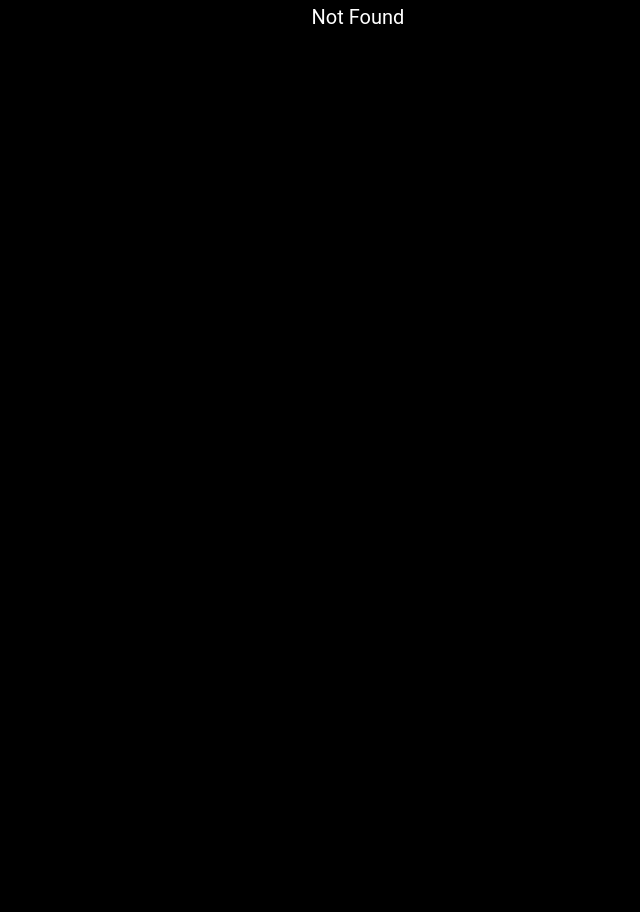
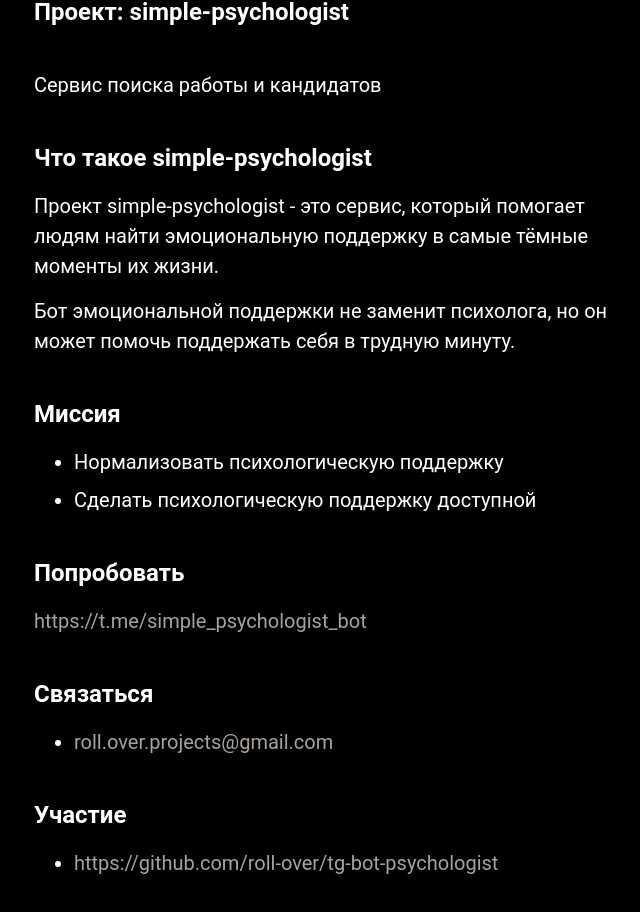
Before and after one commit to roll-over/landing, a SvelteKit app: page /projects/simple-psychologist in a window 1280 px wide. Before the commit this address had no page. Shown: the part 172-1084 px from the top of the page, without its empty margins (282-922 px from the left). Before the commit the page ends 800 px from the top, so only its background shows below. Built offline with nearby package versions, Linux system fonts and the light colour scheme.

Commit message:
add simple psyhologist page

```diff
--- a/src/routes/projects/+page.svelte
+++ b/src/routes/projects/+page.svelte
@@ -17,6 +17,12 @@
       title: "hide-hire",
       description: "Сервис поиска работы и кандидатов",
       status: Status.comingSoon,
+    },
+    {
+      href: '/projects/simple-psychologist',
+      title: 'simple-psychologist',
+      description: 'Бот для психологической помощи',
+      status: Status.releasedFirstVersion,
     },
     {
       href: "/projects/its-open-mic",
--- a/src/routes/projects/hide-hire/+page.svelte
+++ b/src/routes/projects/hide-hire/+page.svelte
@@ -6,7 +6,7 @@
 </script>
 
 <svelte:head>
-  <title>hide-hire</title>
+  <title>Проект: hide-hire</title>
   <meta
     name="description"
     content="Проект для анонимного поиска работы - там, где до первого созвона и/или
@@ -17,7 +17,7 @@
 </svelte:head>
 
 <div class="flex flex-col gap-10 p-10 sm:pl-3 w-full max-w-2xl justify-left">
-  <h2>hide-hire</h2>
+  <h2>Проект: hide-hire</h2>
   <p>Сервис поиска работы и кандидатов</p>
   <section>
     <h2>Что такое hide-hire</h2>
--- a/src/routes/projects/its-open-mic/+page.svelte
+++ b/src/routes/projects/its-open-mic/+page.svelte
@@ -6,7 +6,7 @@
 </script>
 
 <svelte:head>
-  <title>IT's open mic</title>
+  <title>Проект: IT's open mic</title>
   <meta
     name="description"
     content="Открытая онлайн-платформа для проведения выступлений об или около IT."
@@ -14,7 +14,7 @@
 </svelte:head>
 
 <div class="flex flex-col gap-10 p-10 sm:pl-3 w-full max-w-2xl justify-left">
-  <h2>IT’s-open-mic</h2>
+  <h2>Проект: IT’s-open-mic</h2>
   <p>Открытая онлайн-платформа для проведения выступлений об или около IT.</p>
   <section>
     <h2>Миссия</h2>
--- a/src/routes/projects/red-flags/+page.svelte
+++ b/src/routes/projects/red-flags/+page.svelte
@@ -9,7 +9,7 @@
 </script>
 
 <svelte:head>
-  <title>red-flags</title>
+  <title>Проект: red-flags</title>
   <meta
     name="description"
     content="red-flags - это комплекс сервисов, где вы можете проверить своё резюме на
@@ -18,7 +18,7 @@
 </svelte:head>
 
 <div class="flex flex-col gap-10 p-10 sm:pl-3 w-full max-w-2xl justify-left">
-  <h2>red-flags</h2>
+  <h2>Проект: red-flags</h2>
   <p>Твой консультант при поиске работы</p>
   <h2>Миссия</h2>
   <ul>
--- /dev/null
+++ b/src/routes/projects/simple-psychologist/+page.svelte
@@ -0,0 +1,65 @@
+<script>
+  import { vacancies } from "$lib/vacancies.js";
+  const hideHireVacancies = vacancies.filter(
+    (vacancy) => vacancy.company === "simple-psychologist"
+  );
+</script>
+
+<svelte:head>
+  <title>Проект: simple-psychologist</title>
+  <meta name="description" content="Проект ." />
+</svelte:head>
+
+<div class="flex flex-col gap-10 p-10 sm:pl-3 w-full max-w-2xl justify-left">
+  <h2>Проект: simple-psychologist</h2>
+  <p>Сервис поиска работы и кандидатов</p>
+  <section>
+    <h2>Что такое simple-psychologist</h2>
+    <p>
+      Проект simple-psychologist - это сервис, который помогает людям найти
+      эмоциональную поддержку в самые тёмные моменты их жизни.
+    </p>
+    <p>
+      Бот эмоциональной поддержки не заменит психолога, но он может помочь
+      поддержать себя в трудную минуту.
+    </p>
+  </section>
+  <section>
+    <h2>Миссия</h2>
+    <ul class="list-disc pl-10 grid grid-col gap-2">
+      <li>Нормализовать психологическую поддержку</li>
+      <li>Сделать психологическую поддержку доступной</li>
+    </ul>
+  </section>
+  <section>
+    <h2>Попробовать</h2>
+    <a href="https://t.me/simple_psychologist_bot"
+      >https://t.me/simple_psychologist_bot</a
+    >
+  </section>
+  <section>
+    <h2>Связаться</h2>
+    <ul class="list-disc pl-10 grid grid-col gap-2">
+      <li>
+        <a href="mailto:roll.over.projects@gmail.com"
+          >roll.over.projects@gmail.com
+        </a>
+      </li>
+    </ul>
+  </section>
+  <section>
+    <h2>Участие</h2>
+    <ul class="list-disc pl-10 grid grid-col gap-2">
+      <li>
+        <a href="https://github.com/roll-over/tg-bot-psychologist"
+          >https://github.com/roll-over/tg-bot-psychologist</a
+        >
+      </li>
+      {#each hideHireVacancies as vacancies}
+        <li>
+          <a href={"/vacancies/" + vacancies.id}>Вакансия: {vacancies.title}</a>
+        </li>
+      {/each}
+    </ul>
+  </section>
+</div>
```
